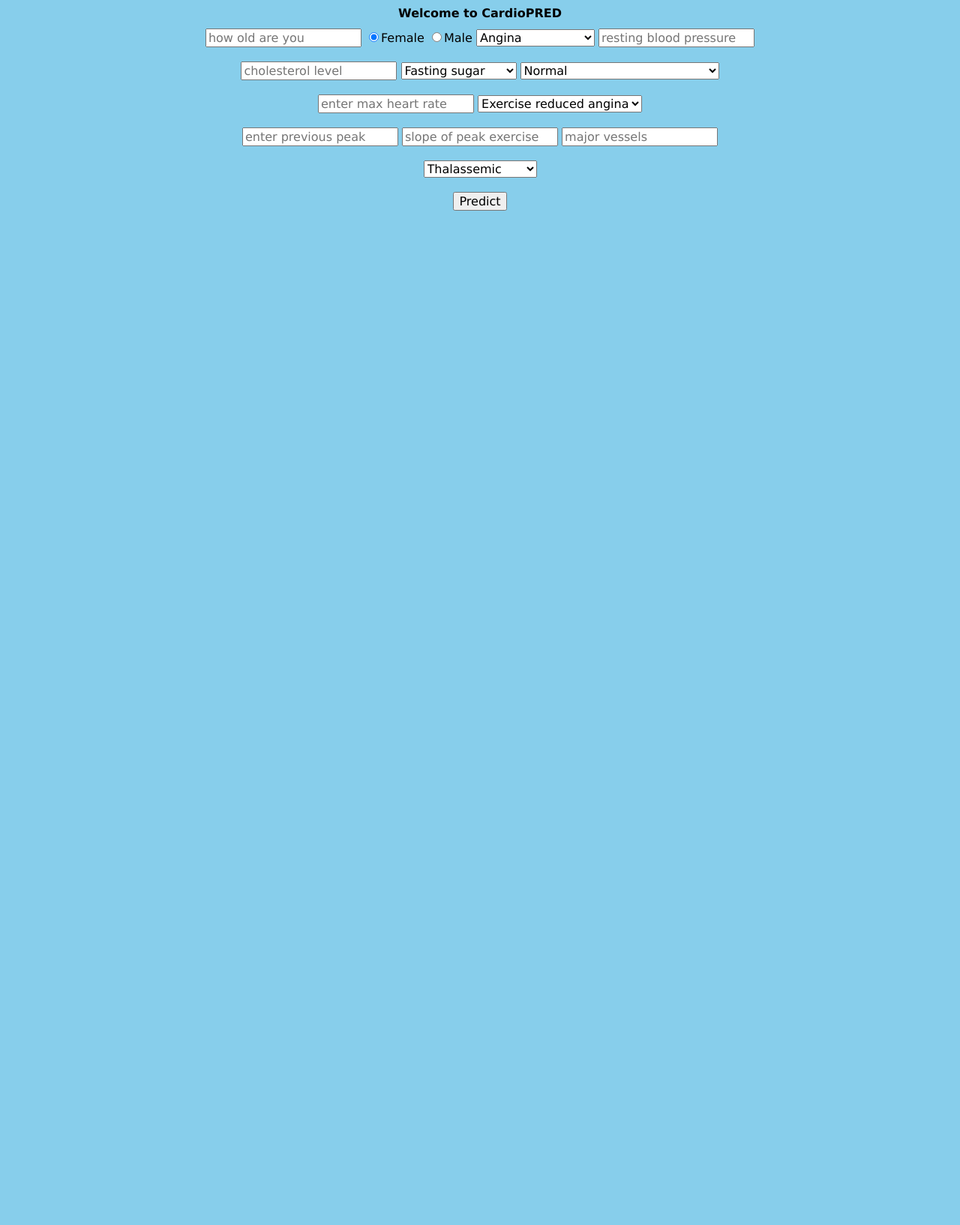
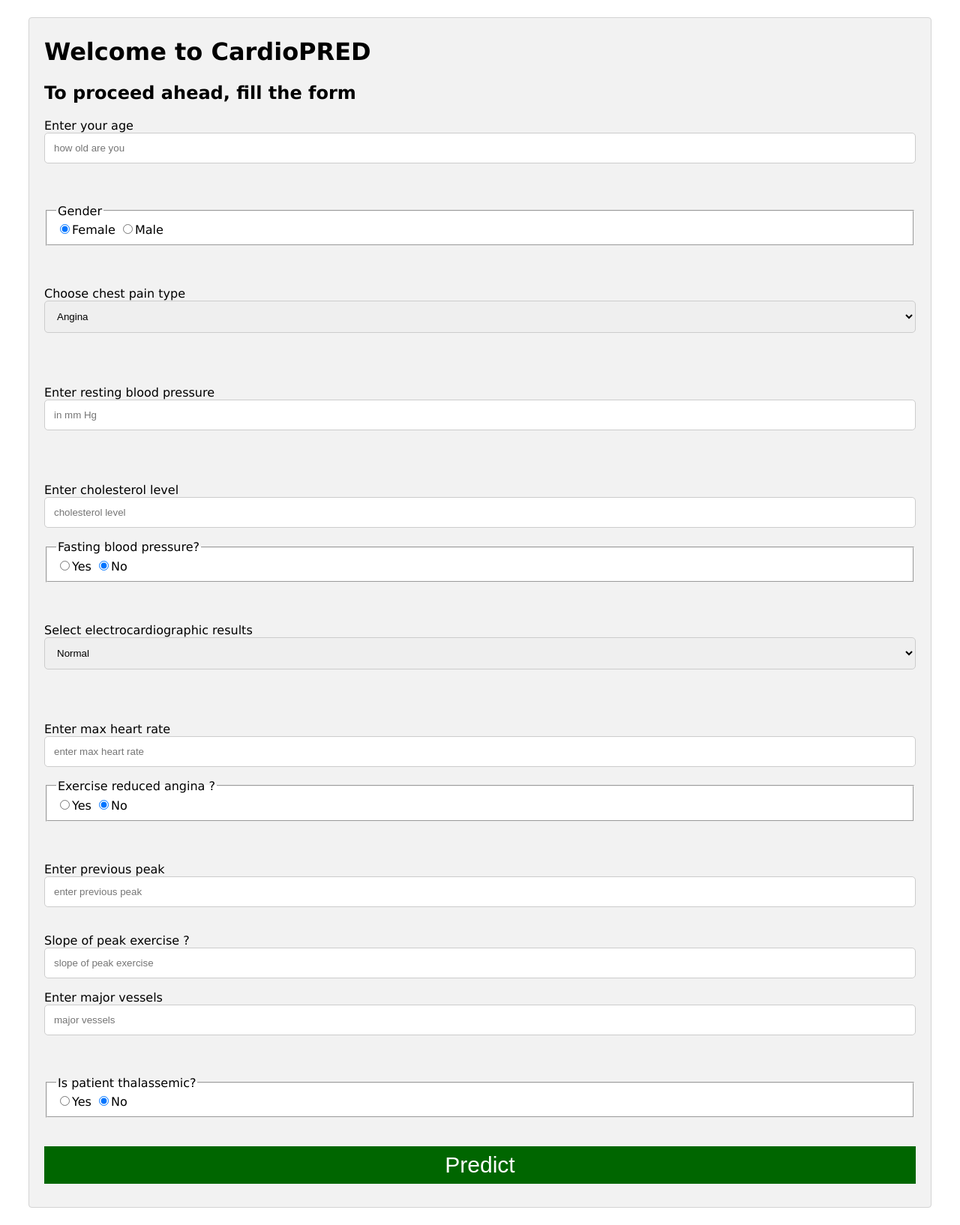
Before and after one commit to ashutosh1808/heart_disease_pred, a Flask app: page / in a window 1280 px wide. Shown: the whole page at 75% size. Before the commit the page ends 281 px from the top, so only its background shows below. Run offline with Flask 3, Linux system fonts and the light colour scheme.

Commit message:
Update home.html

```diff
--- a/templates/home.html
+++ b/templates/home.html
@@ -1,56 +1,124 @@
 <html>
 	<head>
 		<title> Home | CardioPRED </title>
-		<style>
-			*{	font-size:100%; font-family:Verdana; }
-			body{	text-align:justify; background-color:skyblue; }
-		</style>
 	</head>
+	<style>
+		*{
+			box-size:border-box;
+		}
+		body{
+			font-family:Verdana;
+			margin:15px 30px;
+			font-size:100%;
+			padding:8px;
+		}
+		.container{
+			background-color:#f2f2f2;
+			padding:5px 20px 15px 20px;
+			border:1px solid lightgray;
+			border-radius:4px;
+		}
+		input[type="number"],
+		input[type="text"],
+		select,option{
+			width:100%;
+			padding:12px;
+			border:1px solid #cccccc;
+			border-radius:5px;
+		}
+		input[type="submit"]
+		{
+			background-color:#006600;
+			color:white;
+			border:none;
+			width:100%;
+			font-size:30px;
+			height:50px;
+			cursor:pointer;
+		}
+		input[type="submit"]:hover{
+			background-color:#339933;
+		}
+		fieldset{
+			background-color:#fff;
+			border:1px solid 3ccc;
+		}
+	</style>
 	<body>
-	<center>
+	<div class="container">
 		<h1> Welcome to CardioPRED </h1>
+		<h2> To proceed ahead, fill the form </h2>
 	<form action="/pred" method="post">
+	<p> Enter your age
    	<input type="number" placeholder="how old are you" name="age" min="1" required/>
+	</p>
+	<br/><br/>
+	<fieldset>
+	<legend>Gender</legend>
 	<input type="radio" name="sex" value="0" checked/>Female
 	<input type="radio" name="sex" value="1"/>Male
+	</fieldset>
+	<br/><br/>
+	<p>Choose chest pain type
 	<select name="cp" required>
 		<option value="0"/>Angina
 		<option value="1"/>Atypical angina
 		<option value="2"/>Non anginal pain
 		<option value="3"/>Asymptomatic
 	</select>
-	<input type="number" name="trtbps" placeholder="resting blood pressure" required/>
+	</p>
+	<br/><br/>
+	<p>Enter resting blood pressure
+	<input type="number" name="trtbps" placeholder="in mm Hg" required/>
+	</p>
 	<br><br/>
+	<p>Enter cholesterol level
 	<input type="number" placeholder="cholesterol level" name="chol" required/>
-	<select name="fbs" required>
-		<option value="1"/>Fasting sugar
-		<option value="0"/>No fasting sugar
-	</select>
+	</p>
+	<fieldset>
+	<legend> Fasting blood pressure? </legend>
+	<input type="radio" name="fbs" value="1">Yes
+	<input type="radio" name="fbs" value="0" checked>No
+	</fieldset>
+	<br/><br/>
+	<p>Select electrocardiographic results
 	<select name="restecg" required>
 		<option value="0"/>Normal
 		<option value="1"/>Having ST-T wave abnormality
 		<option value="2"/>Left ventricular hypertrophy
 	</select>
+	</p>
 	<br/><br/>
+	<p>Enter max heart rate
 	<input type="number" placeholder="enter max heart rate" name="thalachh" required/>
-	<select name="exng" required>
-		<option value="1"/>Exercise reduced angina
-		<option value="0"/>Not reduced angina
-	</select>
+	</p>
+	<fieldset>
+	<legend>Exercise reduced angina ?</legend>
+	<input type="radio" name="exng" value="1">Yes
+	<input type="radio" name="exng" value="0" checked>No
+	</fieldset>
 	<br/><br/>
+	<p>Enter previous peak
 	<input type="number" name="oldpeak" placeholder="enter previous peak" step="any" min="0" required/>
+	<br/><br/>
+	</p>
+	<p>Slope of peak exercise ?
 	<input type="number" name="slp" placeholder="slope of peak exercise" step="any" min="0" required/>
+	</p>
+	<p>Enter major vessels
 	<input type="number" name="caa" placeholder="major vessels" min="0" required/>
+	</p>
 	<br/><br/>
-	<select name="thall" required>
-		<option value="1"/>Thalassemic
-		<option value="0"/>Not thalassemic
-	</select>
+	<fieldset>
+	<legend>Is patient thalassemic?</legend>
+	<input type="radio" name="thall" value="1">Yes
+	<input type="radio" name="thall" value="0" checked>No
+	</fieldset>
 	<br/><br/>
 	<input type="submit" value="Predict"/>
 	</center>
+	</div>
 	</form>
-	<center>
 	{{msg}}
 	</center>
 	</body>
```
